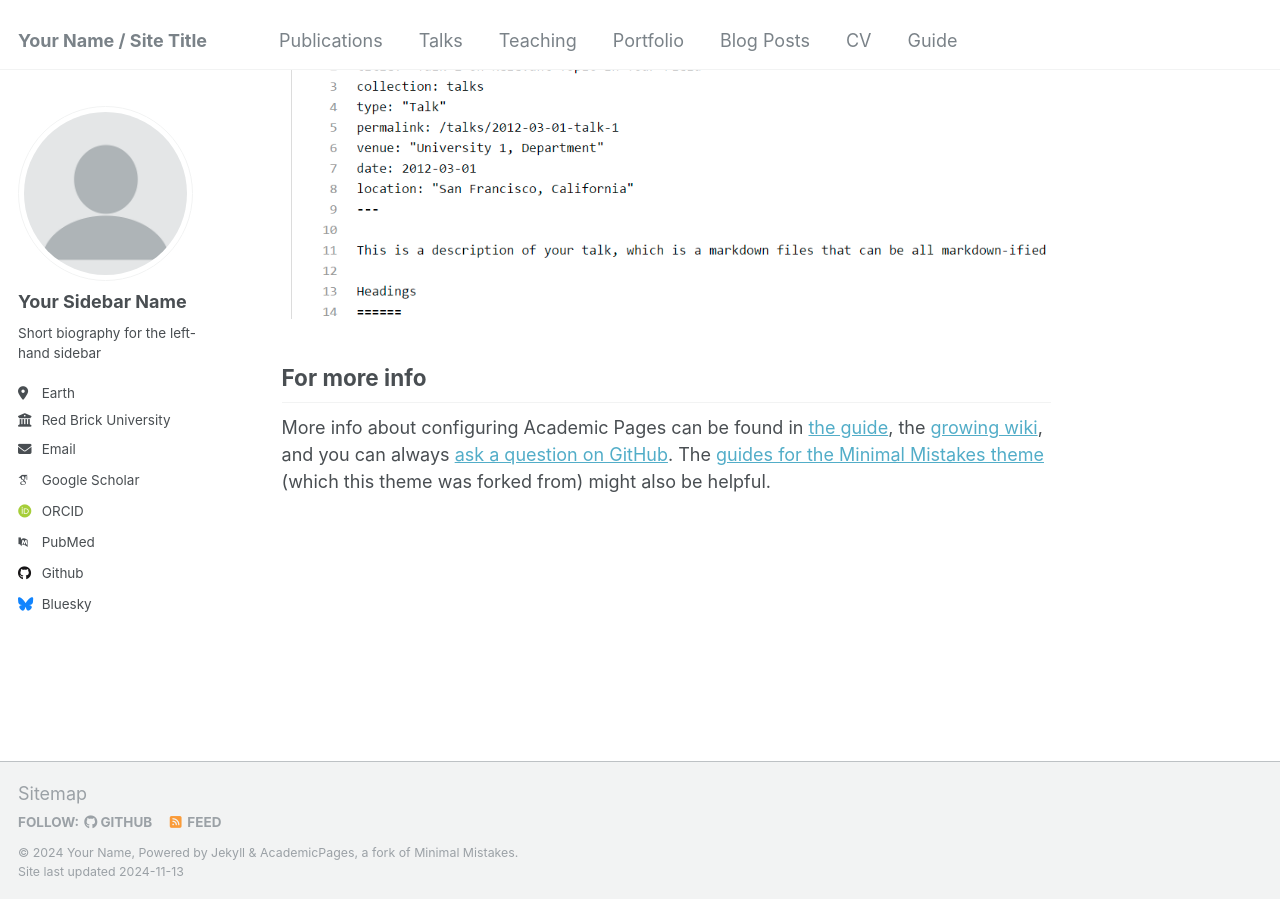
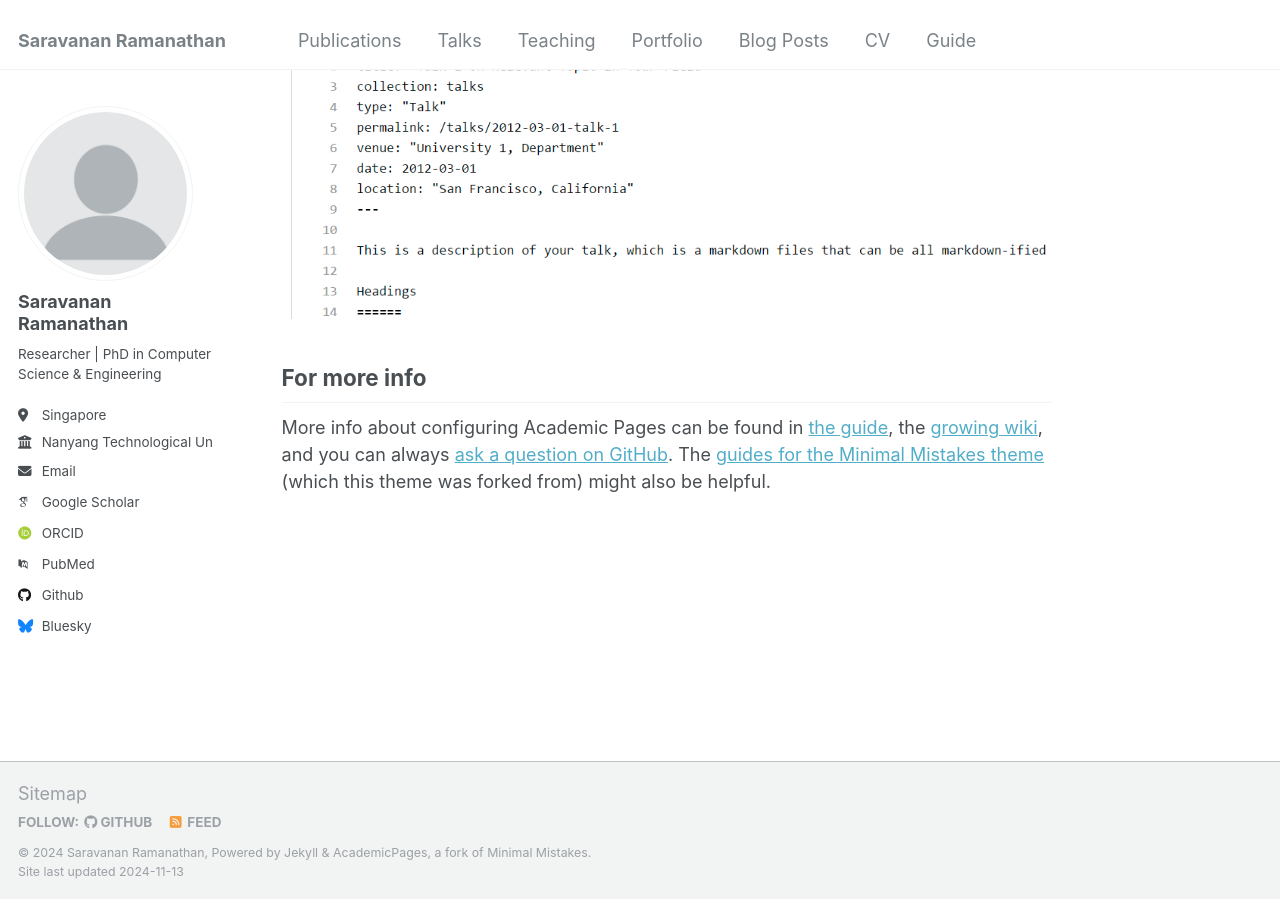
Before and after one commit to saravana016/saravana016.github.io, a Jekyll site: the page built from _pages/about.md, in a window 1280 px wide and 900 px high, scrolled down 2615 px. Built offline with Jekyll 4.4.1, drawn with Linux system fonts in a browser that asks for light colours; some web fonts are replaced.

Commit message:
Update _config.yml

```diff
--- a/_config.yml
+++ b/_config.yml
@@ -8,9 +8,9 @@
 
 # Basic Site Settings
 locale                   : "en-US"
-title                    : "Your Name / Site Title"
+title                    : "Saravanan Ramanathan"
 title_separator          : "-"
-name                     : &name "Your Name"
+name                     : &name "Saravanan Ramanathan"
 description              : &description "personal description"
 url                      : https://academicpages.github.io # the base hostname & protocol for your site e.g. "https://[your GitHub username].github.io"
 baseurl                  : "" # the subpath of your site, e.g. "/blog"
@@ -22,19 +22,19 @@ repository               : "academicpages/academicpages.github.io"
 author:
   # Biographic information
   avatar           : "profile.png"
-  name             : "Your Sidebar Name"
+  name             : "Saravanan Ramanathan"
   pronouns         : # example: "she/her"
-  bio              : "Short biography for the left-hand sidebar"
-  location         : "Earth"
-  employer         : "Red Brick University"
+  bio              : "Researcher | PhD in Computer Science & Engineering"
+  location         : "Singapore"
+  employer         : "Nanyang Technological University"
   uri              : # URL
-  email            : "none@example.org"
+  email            : "saravanan.ramanathanv@gmail.com"
 
   # Academic websites
   arxiv            : # URL - Update with the correct link to your profile
-  googlescholar    : "https://scholar.google.com/citations?user=PS_CX0AAAAAJ"
+  googlescholar    : "https://scholar.google.com/citations?user=gB9f_qsAAAAJ&hl=en"
   impactstory      : # URL
-  orcid            : "http://orcid.org/yourorcidurl"
+  orcid            : "https://orcid.org/0000-0002-1894-4195"
   semantic         : # URL
   pubmed           : "https://www.ncbi.nlm.nih.gov/pubmed/?term=john+snow"
   researchgate     : # URL
@@ -44,7 +44,7 @@ author:
   bitbucket        : # Username - Update with your username on the site
   codepen          : # Username
   dribbble         : # Username
-  github           : "academicpages"
+  github           : "saravana016"
   kaggle           : # Username
   stackoverflow    : # User number or user number and name (i.e., use "1" or "1/jeff-atwood")
 
```
